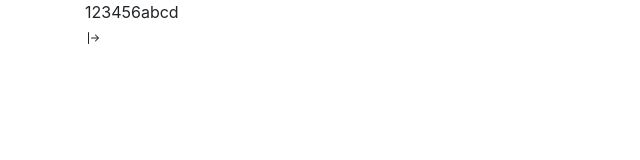
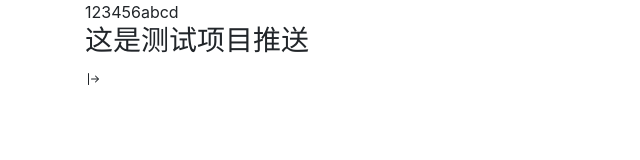
Before and after one commit to 674184249/eclipseGitRemote, a plain HTML site: page gitbbb/index.html in a window 1280 px wide. Shown: the whole page, without its empty margins (0-640 px from the left). Drawn offline with nearby package versions, Linux system fonts and the light colour scheme.

Commit message:
项目推送

```diff
--- a/gitbbb/index.html
+++ b/gitbbb/index.html
@@ -10,6 +10,7 @@
 <body>
     <div class="container">
     	<div>123456abcd</div>
+    	<h3>这是测试项目推送</h3>
         <svg class="bi bi-arrow-bar-right" width="1em" height="1em" viewBox="0 0 16 16" fill="currentColor" xmlns="http://www.w3.org/2000/svg">
             <path fill-rule="evenodd" d="M10.146 4.646a.5.5 0 0 1 .708 0l3 3a.5.5 0 0 1 0 .708l-3 3a.5.5 0 0 1-.708-.708L12.793 8l-2.647-2.646a.5.5 0 0 1 0-.708z"/>
             <path fill-rule="evenodd" d="M6 8a.5.5 0 0 1 .5-.5H13a.5.5 0 0 1 0 1H6.5A.5.5 0 0 1 6 8zm-2.5 6a.5.5 0 0 1-.5-.5v-11a.5.5 0 0 1 1 0v11a.5.5 0 0 1-.5.5z"/>
```
